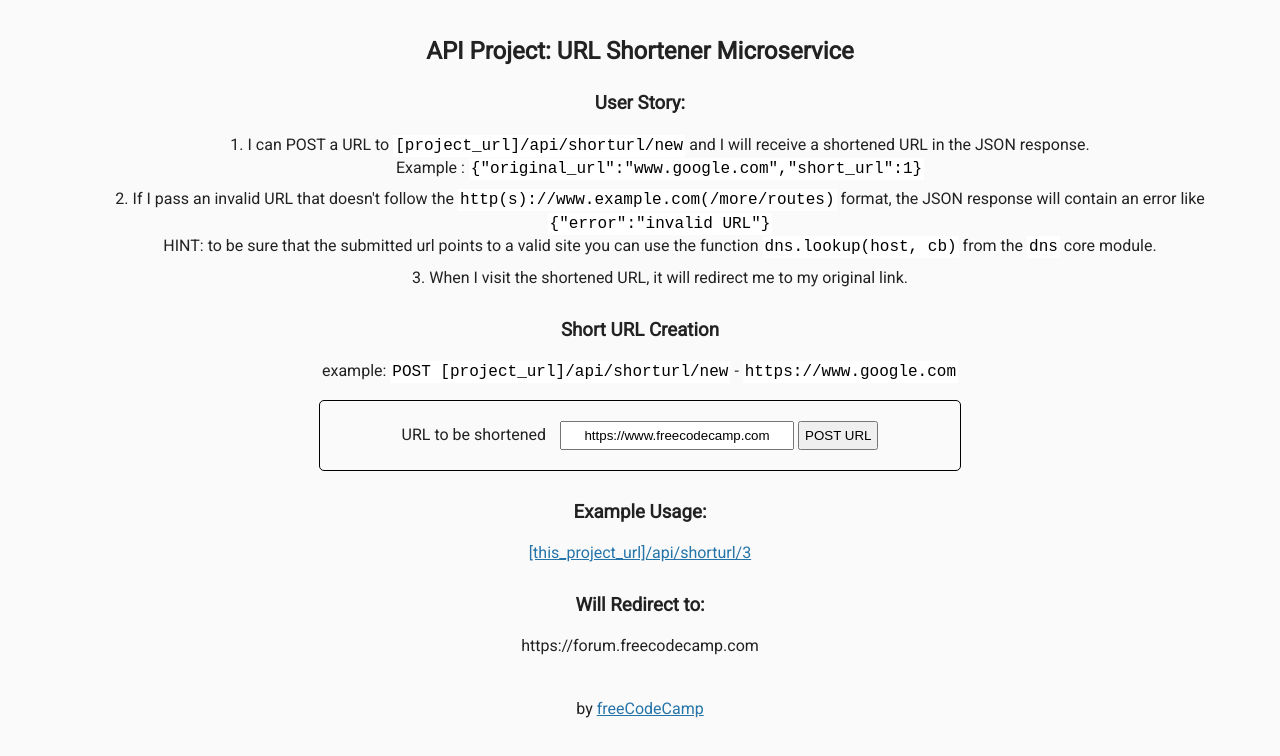
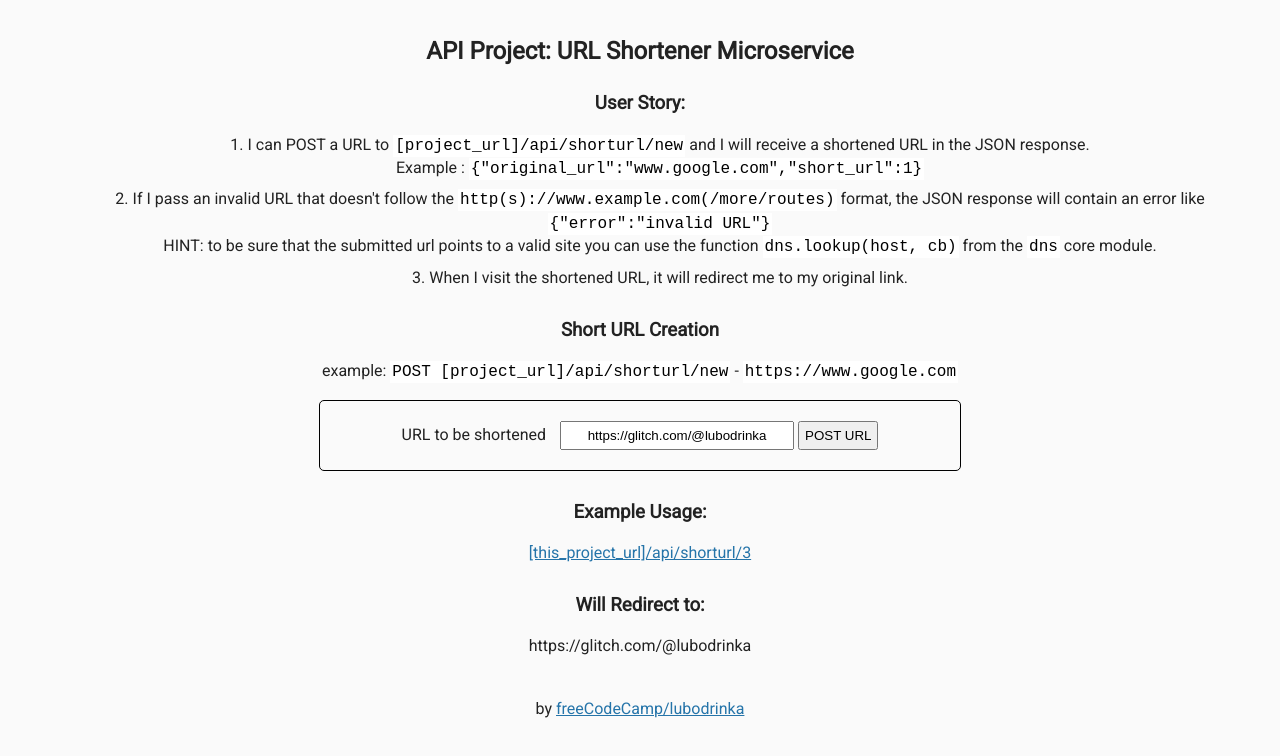
Before and after one commit to lubodrinka/URL-Shortener-Microservice, a website: page views/index.html in a window 1280 px wide. Drawn offline with Linux system fonts and the light colour scheme.

Commit message:
lubodrinka (#3)

```diff
--- a/views/index.html
+++ b/views/index.html
@@ -26,7 +26,7 @@
         </p>
         <form action="api/shorturl/new" method="POST">
           <label for="url_input">URL to be shortened</label>
-          <input id="url_input" type="text" name="url" value="https://www.freecodecamp.com">
+          <input id="url_input" type="text" name="url" value="https://glitch.com/@lubodrinka">
           <input type="submit" value="POST URL">
         </form>
         <h3>Example Usage:</h3>
@@ -35,11 +35,11 @@
         </a>
 
         <h3>Will Redirect to:</h3>
-        <p>https://forum.freecodecamp.com</p>
+        <p>https://glitch.com/@lubodrinka</p>
       </div>
       <div class="footer">
         <p>
-          by <a href="http://www.freecodecamp.com">freeCodeCamp</a>
+          by <a href="https://www.freecodecamp.org/lubodrinka">freeCodeCamp/lubodrinka</a>
         </p>
       </div>
    </body>
```
